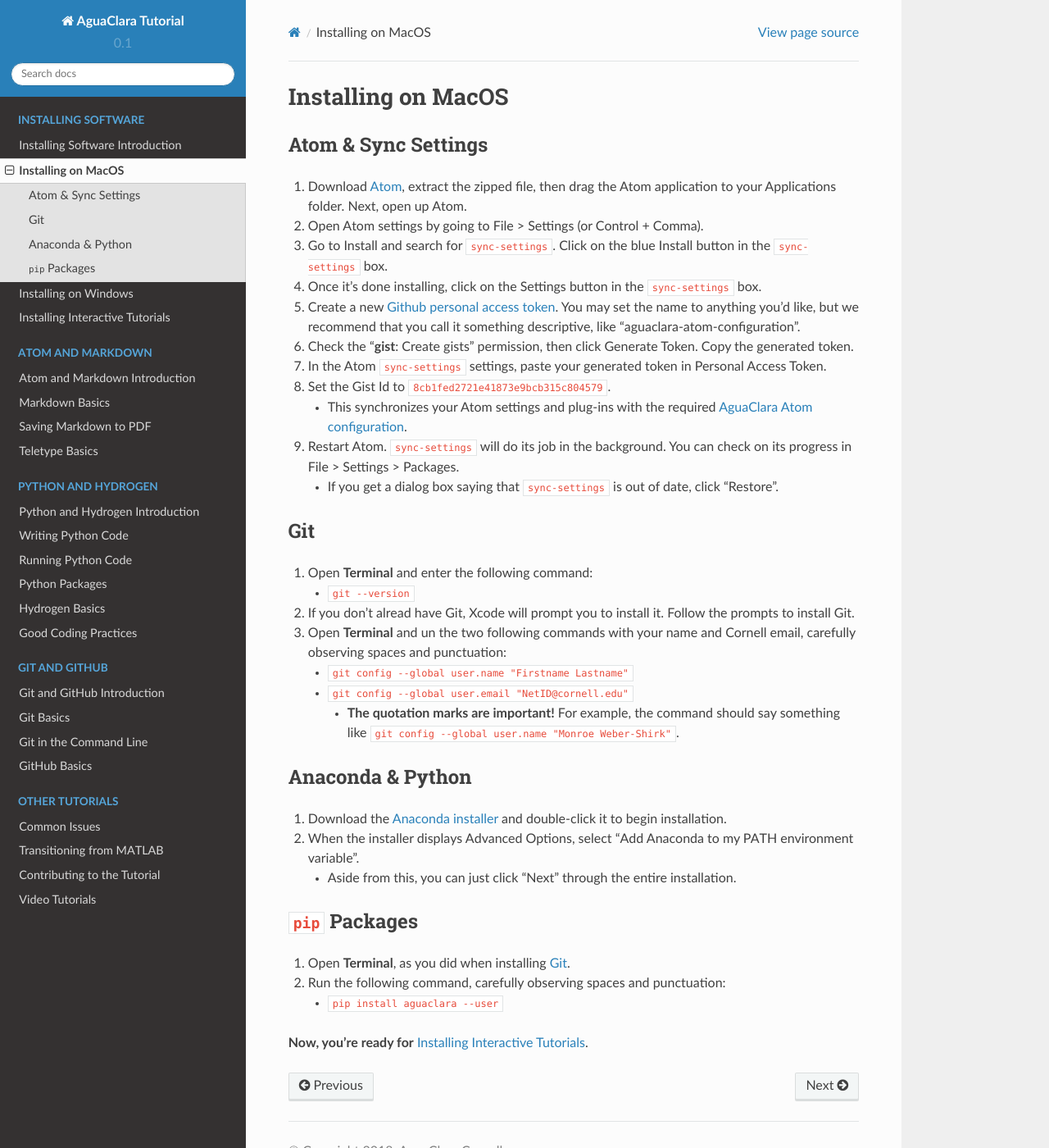
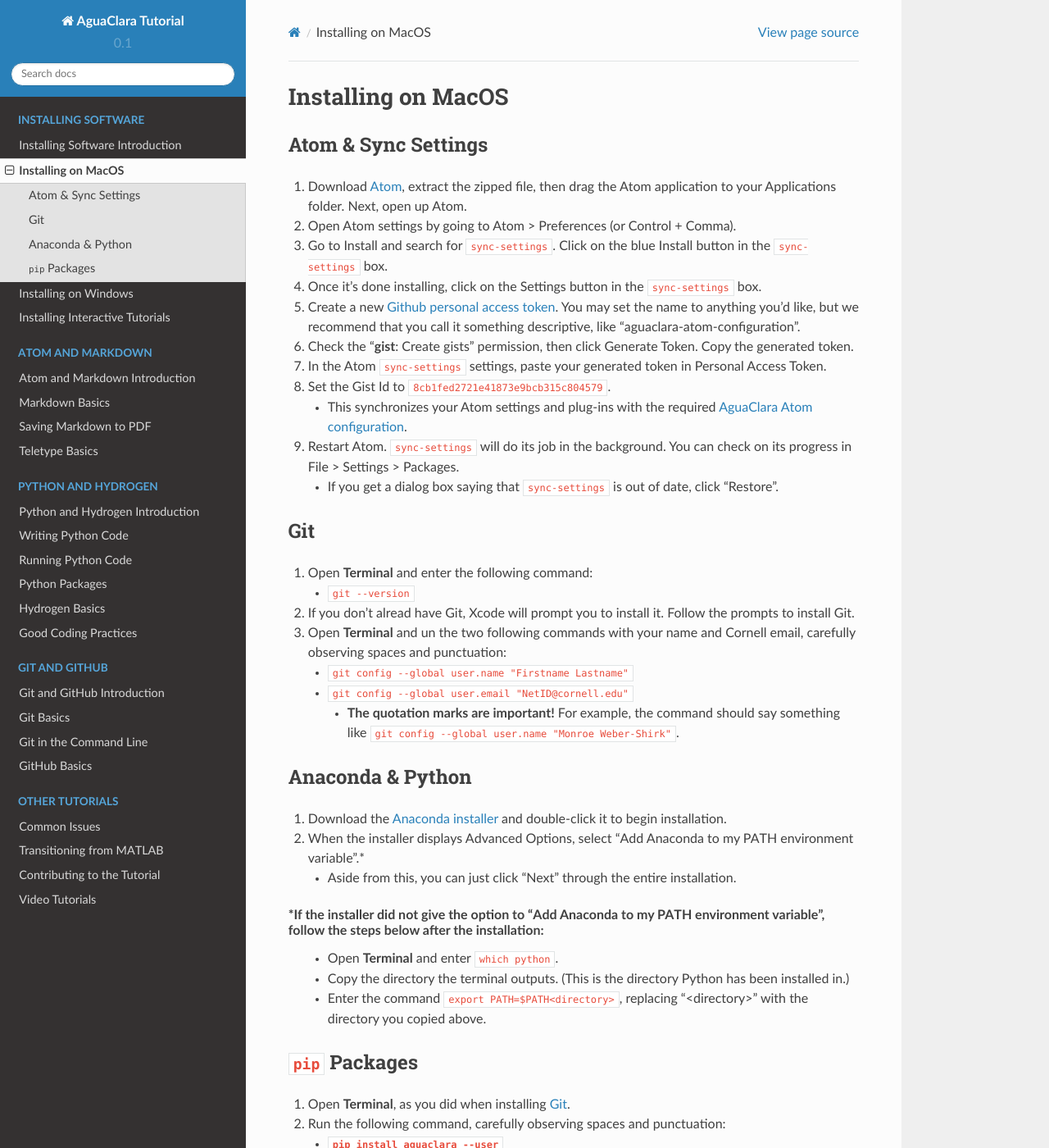
Before and after one commit to AguaClara/aguaclara_tutorial, a Sphinx documentation site: the page built from docs/source/installing-software/installing-on-macos.rst, in a window 1280 px wide and 1400 px high. Shown: the whole window at 82% size. Built offline with Sphinx 7.4.7 and the Read the Docs theme 2.0.0, drawn with Linux system fonts in a browser that asks for light colours; pages that are not in the unit, such as notebooks, are missing from menus; some of the changed text lies outside the part shown.

Commit message:
Updated installation and pip instructions

```diff
--- a/docs/source/installing-software/installing-on-macos.rst
+++ b/docs/source/installing-software/installing-on-macos.rst
@@ -9,7 +9,7 @@
 
 
 #. Download `Atom <https://atom.io/>`_\ , extract the zipped file, then drag the Atom application to your Applications folder. Next, open up Atom.
-#. Open Atom settings by going to File > Settings (or Control + Comma).
+#. Open Atom settings by going to Atom > Preferences (or Control + Comma).
 #. Go to Install and search for ``sync-settings``. Click on the blue Install button in the ``sync-settings`` box.
 #. Once it's done installing, click on the Settings button in the ``sync-settings`` box.
 #. Create a new `Github personal access token <https://github.com/settings/tokens/new>`_. You may set the name to anything you'd like, but we recommend that you call it something descriptive, like "aguaclara-atom-configuration".
@@ -46,9 +46,14 @@
 
 
 #. Download the `Anaconda installer <https://www.anaconda.com/download/>`_ and double-click it to begin installation.
-#. When the installer displays Advanced Options, select "Add Anaconda to my PATH environment variable".
+#. When the installer displays Advanced Options, select "Add Anaconda to my PATH environment variable".\*
 
    * Aside from this, you can just click "Next" through the entire installation.
+
+\*If the installer did not give the option to "Add Anaconda to my PATH environment variable", follow the steps below after the installation:
+   * Open **Terminal** and enter ``which python``.
+   * Copy the directory the terminal outputs. (This is the directory Python has been installed in.)
+   * Enter the command ``export PATH=$PATH<directory>``, replacing "<directory>" with the directory you copied above.
 
 ``pip`` Packages
 ====================
@@ -58,5 +63,6 @@
 #. Run the following command, carefully observing spaces and punctuation:
 
    * ``pip install aguaclara --user``
+      * If you get the error "bash: pip: command not found", follow the steps in the **Anaconda and Python** section after the asterisk.
 
 **Now, you're ready for** :ref:`installing-interactive-tutorials`.
--- a/docs/source/installing-software/installing-on-windows.rst
+++ b/docs/source/installing-software/installing-on-windows.rst
@@ -51,6 +51,11 @@
 
    * Aside from this, you can just click "Next" through the entire installation.
 
+\*If the installer did not give the option to "Add Anaconda to my PATH environment variable", follow the steps below after the installation:
+   * Open **Terminal** and enter ``which python``.
+   * Copy the directory the terminal outputs. (This is the directory Python has been installed in.)
+   * Enter the command ``export PATH=$PATH<directory>``, replacing "<directory>" with the directory you copied above.
+
 ``pip`` Packages
 ====================
 
@@ -59,5 +64,6 @@
 #. Run the following command, carefully observing spaces and punctuation:
 
    * ``pip install aguaclara --user``
+      * If you get the error "bash: pip: command not found", follow the steps in the **Anaconda and Python** section after the asterisk.
 
 **Now, you're ready for** :ref:`installing-interactive-tutorials`.
```
Also changed, not shown: docs/source/installing-software/installing-interactive-tutorials.rst (+4 -4 lines).
